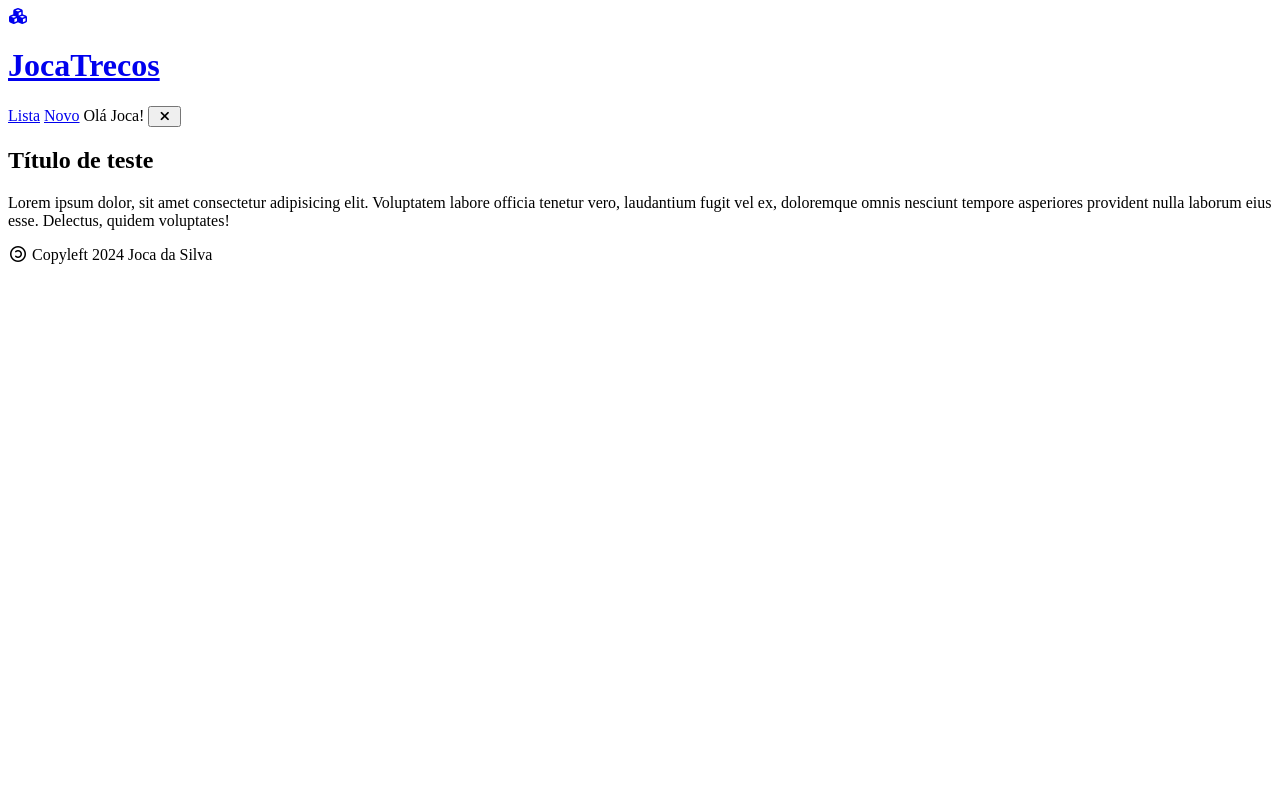
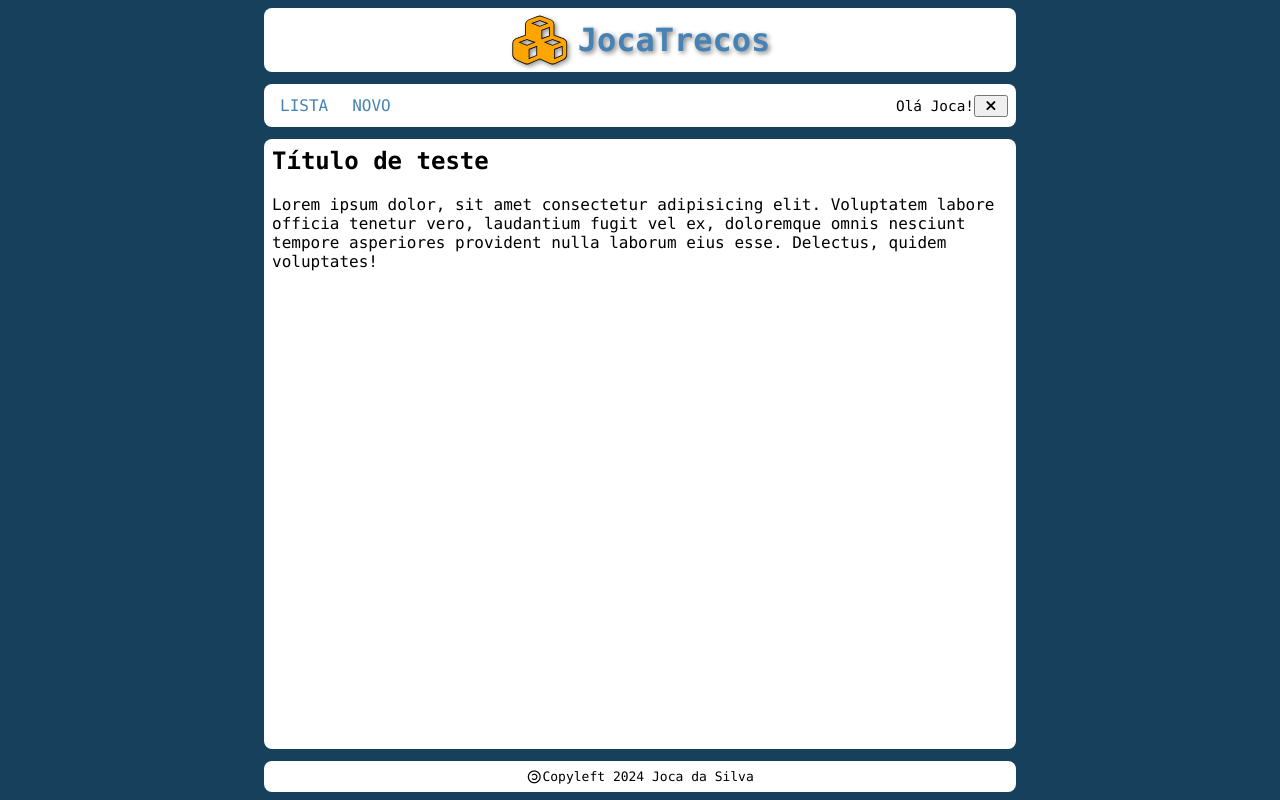
Before and after one commit to AishaSdSOuza/crudtrecos, a Flask app: page / in a window 1280 px wide. Run offline with Flask 3, Linux system fonts and the light colour scheme; some libraries are stand-ins or nearby versions.

Commit message:
Update _template.css

```diff
--- a/static/css/_template.css
+++ b/static/css/_template.css
@@ -1,2 +1,184 @@
-/* Importa a bilbioteca de ícones Font Awesome */
+/* Importa a bilbioteca de ícones Font Awesome da CDNJS */
 @import url('https://cdnjs.cloudflare.com/ajax/libs/font-awesome/6.6.0/css/all.min.css');
+
+/* Definições e paleta de cores do tema */
+:root {
+    /* Fonte padrão */
+    --font-family: Consolas, "Courier New", "Lucida Console", Monaco, monospace;
+    --font-size: 16px;
+
+    /* Cor de fundo do site */
+    --background-color: rgb(23, 64, 92);
+
+    /* Cor 1 do tema */
+    --primary-color: steelblue;
+
+    /* Cor 2 do tema */
+    --secondary-color: orange;
+
+    /* Cor 3 do tema */
+    --tertiary-color: orangered;
+
+    /* Cor de fundo das caixas*/
+    --box-background-color: white;
+
+    /* Definição do logotipo */
+    --logo-border: .8px black;
+}
+
+* {
+    box-sizing: border-box;
+    outline: none;
+}
+
+html,
+body,
+#wrap {
+    position: relative;
+    width: 100%;
+    height: 100%;
+    margin: 0;
+    padding: 0;
+    font-family: var(--font-family);
+    font-size: var(--font-size);
+}
+
+body {
+    background-color: var(--background-color);
+}
+
+/* Estilos de links */
+a {
+    color: var(--primary-color);
+    text-decoration: none;
+}
+
+a:hover {
+    color: var(--tertiary-color);
+}
+
+/* Estilos para inputs, textarea e button */
+input,
+textarea,
+button {
+    font-family: inherit;
+    font-size: inherit;
+}
+
+/* Contêiner principal */
+#wrap {
+    min-width: 280px;
+    max-width: 768px;
+    margin: auto;
+    display: flex;
+    flex-direction: column;
+}
+
+/* Elementos filhos de #wrap */
+#wrap>header,
+#wrap>nav,
+#wrap>main,
+#wrap>footer {
+    background-color: var(--box-background-color);
+    padding: .5rem;
+    margin: .25rem .5rem .5rem .5rem;
+    border-radius: .5rem;
+}
+
+#wrap>header {
+    margin-top: .5rem;
+}
+
+#wrap>header a {
+    display: flex;
+    align-items: center;
+    justify-content: center;
+}
+
+#wrap>header i {
+    display: block;
+    margin-right: .5rem;
+    font-size: 3rem;
+    color: var(--secondary-color);
+    -webkit-text-stroke: var(--logo-border);
+    text-shadow: 2px 2px 5px grey;
+}
+
+#wrap>header h1 {
+    color: var(--primary-color);
+    margin: 0;
+    text-shadow: 2px 2px 5px grey;
+}
+
+#wrap>nav {
+    display: flex;
+    align-items: center;
+}
+
+#wrap>nav>a {
+    color: var(--primary-color);
+    display: flex;
+    flex-direction: column;
+    align-items: center;
+    justify-content: center;
+    padding: .25rem .5rem;
+    margin-right: .5rem;
+    text-transform: uppercase;
+}
+
+#wrap>nav>a:hover {
+    color: var(--box-background-color);
+    background-color: var(--primary-color);
+    border-radius: .25rem;
+}
+
+#wrap>nav>span {
+    display: flex;
+    margin-left: auto;
+    font-size: 90%;
+    align-items: center;
+    justify-content: flex-end;
+}
+
+#wrap>nav>a i {
+    font-size: 1.5rem;
+    margin-bottom: .25rem;
+}
+
+/* Larguras maiores que 425px (inclusive) */
+@media screen and (min-width: 425px) {
+    #wrap>nav>a {
+        flex-direction: row;
+    }
+
+    #wrap>nav>a i {
+        font-size: 1rem;
+        margin: 0 .25rem 0 0;
+    }
+}
+
+#wrap>main {
+    flex-grow: 1;
+}
+
+#wrap>main>h2:first-child {
+    margin-top: 0;
+}
+
+#wrap>footer {
+    font-size: small;
+    display: flex;
+    align-items: center;
+    justify-content: center;
+}
+
+#wrap>footer a {
+    display: flex;
+    margin-right: .25rem;
+}
+
+#wrap>footer img {
+    width: 1rem;
+    height: 1rem;
+    margin-right: .1rem;
+}
```
